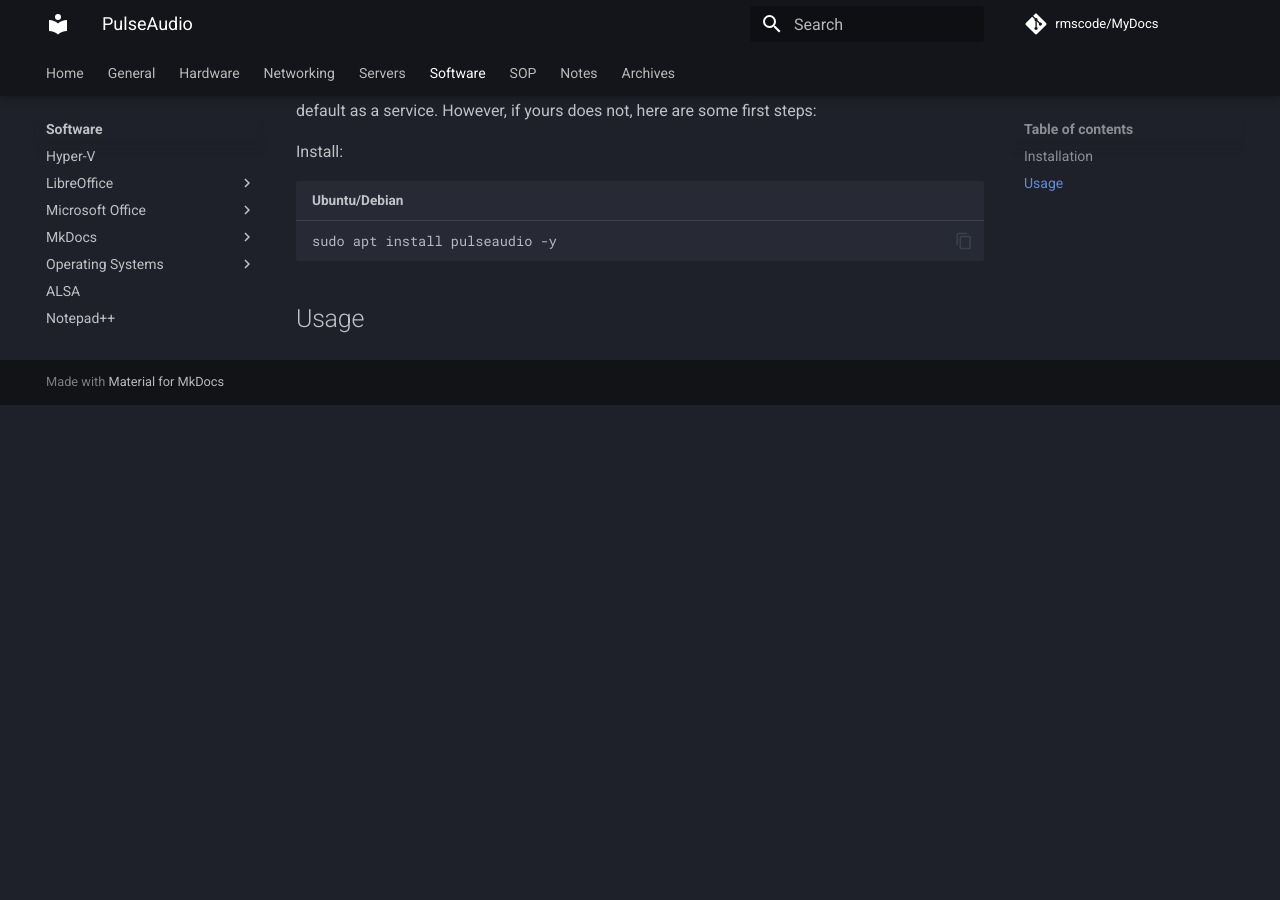
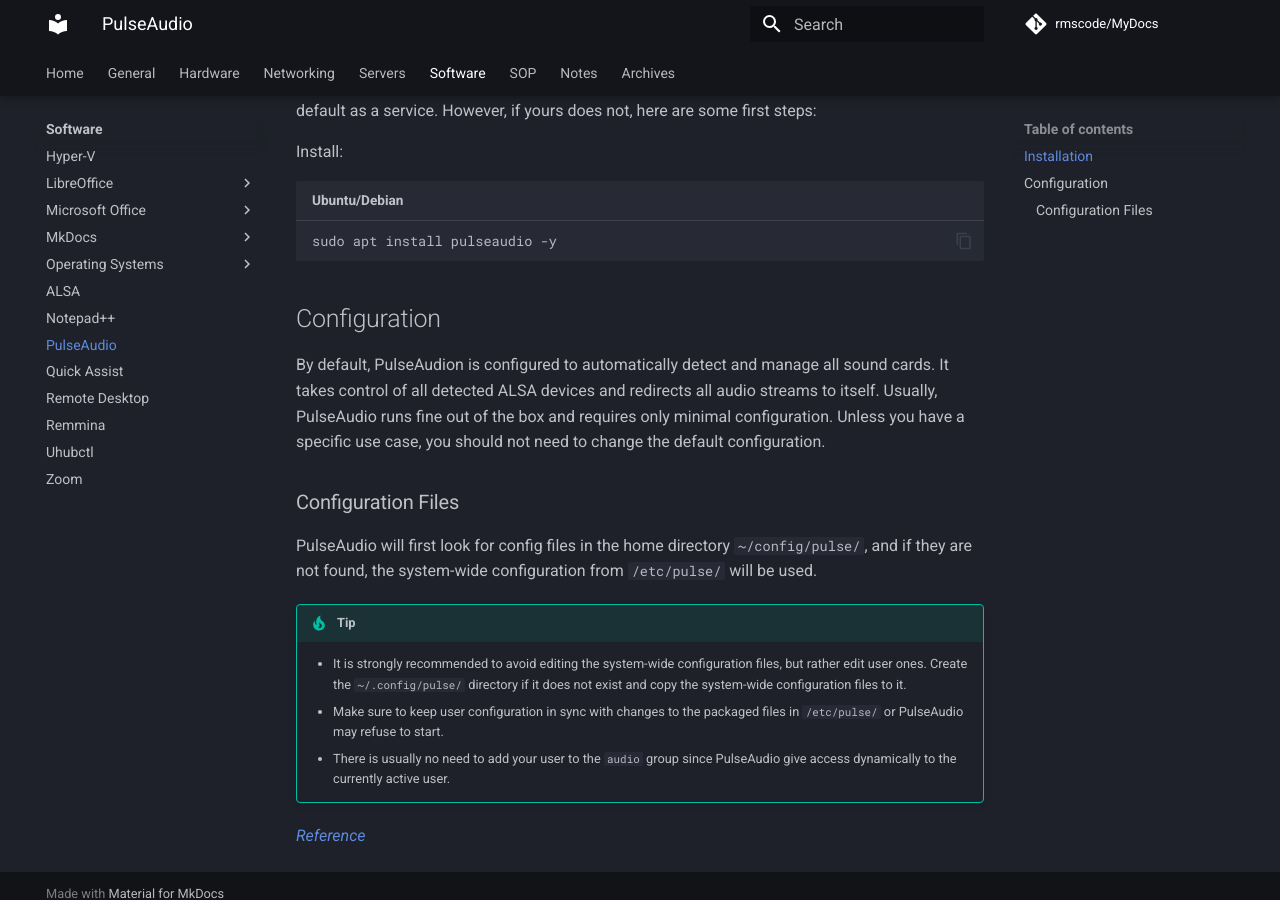
Before and after one commit to rmscode/binary-garden, an MkDocs documentation site: the page built from docs/software/pulse-audio.md, in a window 1280 px wide and 900 px high, scrolled down 677 px. Built offline with MkDocs 1.6.1 and Material for MkDocs 9.7.7, drawn with Linux system fonts in a browser that asks for light colours; comment, search, counter and statistics services are not loaded; before the commit the page ends 1082 px from its top, so only the background shows below that.

Commit message:
Update pulse-audio.md

````diff
--- a/docs/software/pulse-audio.md
+++ b/docs/software/pulse-audio.md
@@ -25,4 +25,18 @@
 sudo apt install pulseaudio -y
 ```
 
-## Usage
+## Configuration
+
+By default, PulseAudion is configured to automatically detect and manage all sound cards. It takes control of all detected ALSA devices and redirects all audio streams to itself. Usually, PulseAudio runs fine out of the box and requires only minimal configuration. Unless you have a specific use case, you should not need to change the default configuration.
+
+### Configuration Files
+
+PulseAudio will first look for config files in the home directory `~/config/pulse/`, and if they are not found, the system-wide configuration from `/etc/pulse/` will be used.
+
+!!! tip
+
+    - It is strongly recommended to avoid editing the system-wide configuration files, but rather edit user ones. Create the `~/.config/pulse/` directory if it does not exist and copy the system-wide configuration files to it.
+    - Make sure to keep user configuration in sync with changes to the packaged files in `/etc/pulse/` or PulseAudio may refuse to start.
+    - There is usually no need to add your user to the `audio` group since PulseAudio give access dynamically to the currently active user.
+
+[*Reference*](https://wiki.archlinux.org/title/PulseAudio#Configuration)
````
